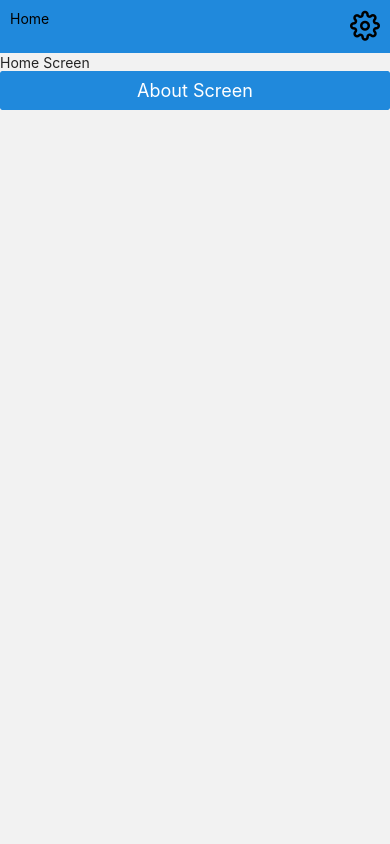
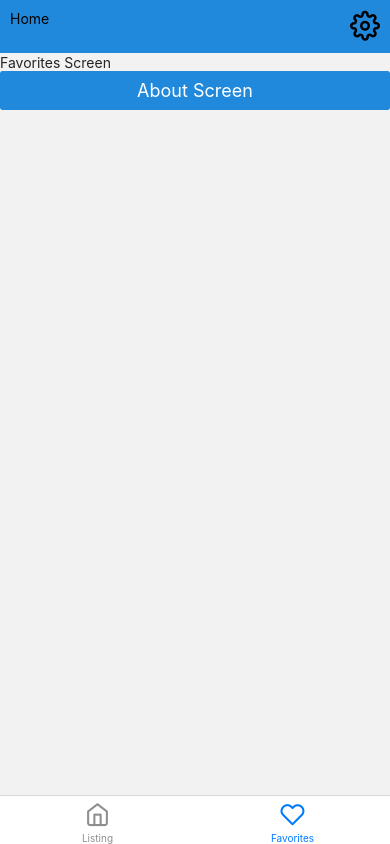
Before and after one commit to rskwiat/TECH-3620-FALL-2022, a React Native app in the folder redditAppViewer/: screen /Favorites in a window 390 px wide. Built offline with nearby package versions, Linux system fonts and the light colour scheme.

Commit message:
October 3rd: Screens and Tab Navigator Setup

```diff
--- a/redditAppViewer/App.js
+++ b/redditAppViewer/App.js
@@ -1,33 +1,43 @@
-import { Header, Text, Button } from '@rneui/themed';
-import { View } from 'react-native';
-import { SafeAreaProvider } from 'react-native-safe-area-context';
 import { Feather } from "@expo/vector-icons";
 import { NavigationContainer } from '@react-navigation/native';
 import { createNativeStackNavigator } from '@react-navigation/native-stack';
+import { createBottomTabNavigator } from '@react-navigation/bottom-tabs';
 
-const HomeScreen = ({ navigation }) => (
-  <View>
-    <Header
-      leftComponent="Home"
-      rightComponent={<Feather size={30} name="settings" />}
-    />
-    <Text>Home Screen</Text>
-    <Button onPress={() => navigation.navigate("About")} title="About Screen" />
-  </View>
-);
-
-const AboutScreen = ({ navigation }) => (
-    <View>
-    <Header
-      leftComponent="About"
-      rightComponent={<Feather size={30} name="settings" />}
-    />
-    <Text>About Screen</Text>
-    <Button onPress={() => navigation.navigate("Home")} title="Home Screen" />
-  </View>
-);
+import {
+  HomeScreen,
+  FavoritesScreen,
+  SettingsScreen,
+} from "./src/screens";
 
 const Stack = createNativeStackNavigator();
+const Tabs = createBottomTabNavigator();
+
+const TabScreen = () => (
+  <Tabs.Navigator screenOptions={({ route }) => ({
+    tabBarIcon: ({ color, size }) => {
+      let iconName;
+      if (route.name === "Listing") {
+        iconName = "home";
+      }
+
+      if (route.name === "Favorites") {
+        iconName = "heart";
+      }
+
+      return (
+        <Feather
+          name={iconName}
+          size={size}
+          color={color}
+        />
+      );
+    },
+    headerShown: false
+  })}>
+    <Tabs.Screen name="Listing" component={HomeScreen} />
+    <Tabs.Screen name="Favorites" component={FavoritesScreen} />
+  </Tabs.Navigator>
+);
 
 const App = () => {
   return (
@@ -35,8 +45,8 @@ const App = () => {
       <Stack.Navigator
         screenOptions={{ headerShown: false }}
       >
-        <Stack.Screen name="Home" component={HomeScreen} />
-        <Stack.Screen name="About" component={AboutScreen} />
+        <Stack.Screen name="Home" component={TabScreen} />
+        <Stack.Screen name="About" component={SettingsScreen} />
       </Stack.Navigator>
     </NavigationContainer>
   );
--- /dev/null
+++ b/redditAppViewer/src/screens/FavoritesScreen.js
@@ -0,0 +1,16 @@
+import { View } from "react-native";
+import { Header, Text, Button } from "@rneui/themed";
+import { Feather } from "@expo/vector-icons";
+
+const FavoritesScreen = ({ navigation }) => (
+  <View>
+    <Header
+      leftComponent="Home"
+      rightComponent={<Feather size={30} name="settings" />}
+    />
+    <Text>Favorites Screen</Text>
+    <Button onPress={() => navigation.navigate("About")} title="About Screen" />
+  </View>
+);
+
+export default FavoritesScreen;
--- /dev/null
+++ b/redditAppViewer/src/screens/HomeScreen.js
@@ -0,0 +1,16 @@
+import { View } from "react-native";
+import { Header, Text, Button } from "@rneui/themed";
+import { Feather } from "@expo/vector-icons";
+
+const HomeScreen = ({ navigation }) => (
+  <View>
+    <Header
+      leftComponent="Home"
+      rightComponent={<Feather size={30} name="settings" />}
+    />
+    <Text>Home Screen</Text>
+    <Button onPress={() => navigation.navigate("About")} title="About Screen" />
+  </View>
+);
+
+export default HomeScreen;
--- /dev/null
+++ b/redditAppViewer/src/screens/SettingsScreen.js
@@ -0,0 +1,16 @@
+import { View } from "react-native";
+import { Header, Text, Button } from "@rneui/themed";
+import { Feather } from "@expo/vector-icons";
+
+const SettingsScreen = ({ navigation }) => (
+  <View>
+    <Header
+      leftComponent="About"
+      rightComponent={<Feather size={30} name="settings" />}
+    />
+    <Text>Settings Screen</Text>
+    <Button onPress={() => navigation.navigate("Home")} title="Home Screen" />
+  </View>
+);
+
+export default SettingsScreen;
--- /dev/null
+++ b/redditAppViewer/src/screens/index.js
@@ -0,0 +1,9 @@
+import HomeScreen from "./HomeScreen";
+import FavoritesScreen from "./FavoritesScreen";
+import SettingsScreen from "./SettingsScreen";
+
+export {
+  HomeScreen,
+  FavoritesScreen,
+  SettingsScreen
+};
```
Also changed, not shown: 1 other file (tests, documents, lock files or other folders).
